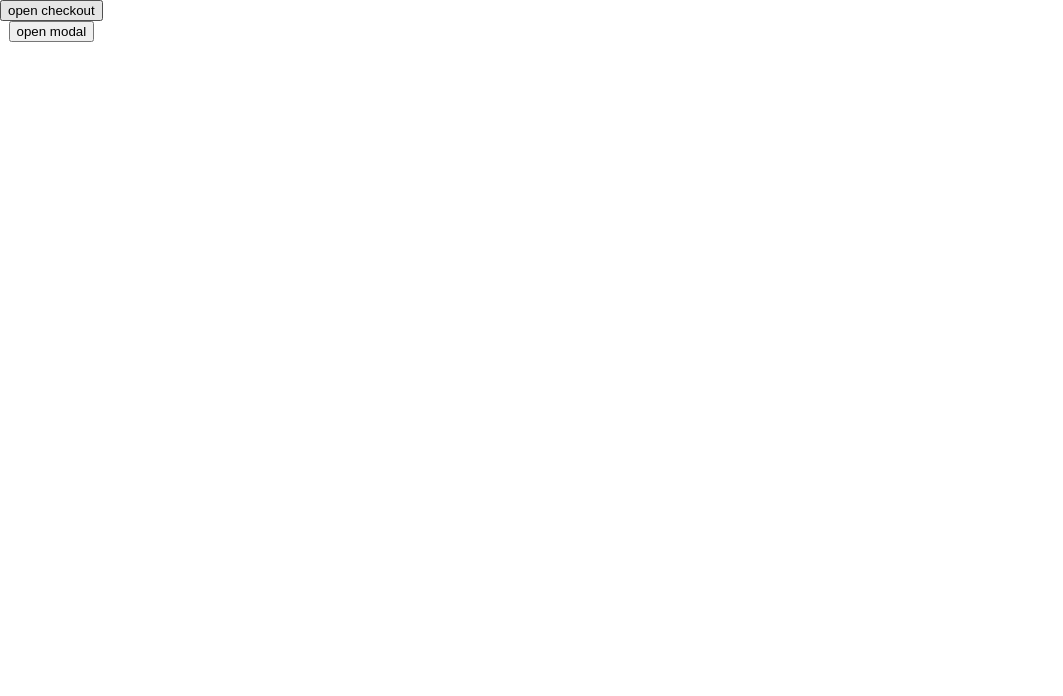
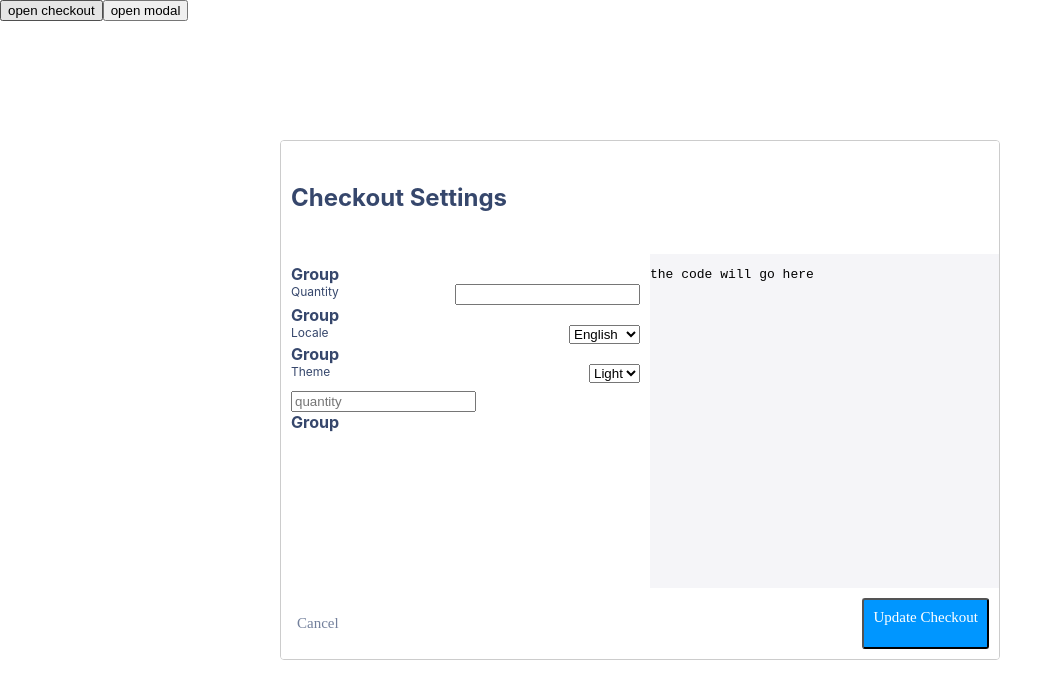
Before and after one commit to rob-hunt-paddle/hackathon, a React (Create React App) app: page / in a window 1280 px wide. Shown: the top 696 px of the page, without its empty margins (0-1063 px from the left). Built offline with nearby package versions, Linux system fonts and the light colour scheme.

Commit message:
latest changes

```diff
--- a/package.json
+++ b/package.json
@@ -8,9 +8,11 @@
     "react": "^16.6.3",
     "react-dom": "^16.6.3",
     "react-modal": "^3.7.1",
+    "react-redux": "^6.0.0",
     "react-router": "^4.3.1",
     "react-router-dom": "^4.3.1",
-    "react-scripts": "2.1.1"
+    "react-scripts": "2.1.1",
+    "redux": "^4.0.1"
   },
   "scripts": {
     "start": "react-scripts start",
--- a/src/components/Main/App.css
+++ b/src/components/Main/App.css
@@ -4,6 +4,66 @@
   display: flex;
   justify-content: center;
   align-items: center;
-  flex-direction: column;
+  flex-direction: row;
   text-align: center;
 }
+
+.modalContainer{
+  display: flex;
+  flex-direction: column;
+  justify-content: space-between;
+  height: 100%;
+}
+
+.modalButtons{
+  display: flex;
+  justify-content: space-between;
+  padding: 10px;
+}
+
+.internalContainer{
+  display: flex;
+  height: 100%;
+}
+
+.cancelBtn{
+  font-family: Graphik;
+  background: transparent;
+  border: none;
+  font-size: 15px;
+  color: #73809C;
+}
+
+.updateBtn{
+  color: #fff;
+  background-color: #0096FF;
+  padding: 9px;
+  padding-bottom: 21px;
+  font-size: 15px;
+  font-family: Graphik;
+  border-radius: 3px;
+}
+
+.code {
+  background-color: #F5F5F8;
+  width: 100%;
+}
+
+.checkoutSettings{
+  width: 100%;
+  padding: 10px;
+  color: #36476C;
+  font-size: 24px;
+}
+
+.checkoutParam{
+  display: flex;
+  flex-direction: row;
+  & p {
+    margin: 0;
+  }
+}
+
+pre {
+  white-space: pre-line;
+}
--- a/src/components/Main/index.js
+++ b/src/components/Main/index.js
@@ -1,20 +1,28 @@
 import React, { Component } from 'react';
 import ReactModal from 'react-modal';
+import { connect } from 'react-redux';
 import queryString from 'query-string'
+import { bindActionCreators } from 'redux'
+
 import humps from 'humps'
+import Group from '../group'
+import Dropdown from '../dropdown'
+import { updateTheme } from '../../redux/action-creators/updateTheme'
+import { updateLocale } from '../../redux/action-creators/updateLocale'
 import './App.css'
+
+const languageOptions = [
+  {name: 'English', langCode: 'en'},
+  {name: 'French', langCode: 'fr'},
+  {name: 'German', langCode: 'de'},
+  {name: 'Russian', langCode: 'ru'},
+]
 
 class Main extends Component {
 
   state = {
-    checkoutConfig: {
-      displayModeTheme: "dark",
-      quantity: 5,
-      locale: 'en',
-      checkoutVersion: "new",
-      product: 534099,
-    },
-    isOpen: false,
+    isOpen: true,
+    checkoutVersion: "new",
   }
 
   componentDidMount() {
@@ -23,6 +31,7 @@ class Main extends Component {
     //   ...prevState.checkoutConfig,
     //   checkoutConfig: params
     // }))
+    // this.openCheckout()
   }
 
   openCheckout() {
@@ -31,27 +40,18 @@ class Main extends Component {
   }
 
   refresh = () => {
-    const checkoutConfig = this.state.checkoutConfig
+    const checkoutConfig = this.props.checkoutConfig
     const { product, checkoutVersion } = this.state
     const mergeState = {
       ...checkoutConfig,
       checkoutVersion,
       product,
     }
-    window.Paddle.Checkout.open(this.state.checkoutConfig);
-  }
-
-  changeConfigParam(parameter, value) {
-    this.setState(prevState => (
-      {checkoutConfig:
-        { ...prevState.checkoutConfig,
-          [parameter]: value}
-        }
-    ))
+    window.Paddle.Checkout.open(this.props.checkoutConfig);
   }
 
   save() {
-    window.Paddle.Checkout.open(this.state.checkoutConfig);
+    window.Paddle.Checkout.open(this.props.checkoutConfig);
   }
 
   toggleModal() {
@@ -63,8 +63,12 @@ class Main extends Component {
     this.setState({isOpen: true})
   }
 
+  closeModal() {
+    this.setState({isOpen: false})
+  }
+
   render() {
-    console.log(this.state.checkoutConfig, 'cc')
+    const { checkoutConfig } = this.props;
     return (
       <div className="container">
         <button className="btn" onClick={() => this.openCheckout()}> open checkout </button>
@@ -73,31 +77,66 @@ class Main extends Component {
           isOpen={this.state.isOpen}
           style={{
             content: {
-              background: 'green',
+              background: '#fff',
+              padding: 0,
             },
             overlay: {
               position: 'fixed',
               zIndex: 99999999,
-              width: '600px',
+              width: '800px',
               height: '600px',
               margin: 'auto',
             }
           }}
         >
-          <button className="btn" onClick={() => this.changeConfigParam('displayModeTheme', 'dark')}> dark mode </button>
-          <button className="btn" onClick={() => this.changeConfigParam('displayModeTheme', 'light')}> light mode </button>
-          <select onChange={(e) => this.changeConfigParam('locale', e.target.value)}>
-            <option value="en">English</option>
-            <option value="ru">Russian</option>
-            <option value="de">German</option>
-            <option value="fr">French</option>
-          </select>
-          <input placeholder="quantity" onChange={(e) => this.changeConfigParam('quantity', e.target.value)} />
-          <button onClick={() => this.toggleModal()}> save changes </button>
+          <div className="modalContainer">
+            <div className="checkoutSettings">
+              <h4> Checkout Settings </h4>
+            </div>
+            <div className="internalContainer">
+                <div className="checkoutSettings">
+                  <div>
+                    <Group labelName="Quantity" />
+                    <Dropdown
+                      labelName="Locale"
+                      changeConfigParam={this.changeConfigParam}
+                      options={languageOptions}
+                    />
+                    <Dropdown
+                      labelName="Theme"
+                      changeConfigParam={this.changeConfigParam}
+                    />
+                    <input placeholder="quantity" onChange={(e) => this.changeConfigParam('quantity', e.target.value)} />
+                  </div>
+                  <div> <h6> Group </h6> </div>
+                </div>
+                <div className="code">
+                  <pre>
+                    the code will go here
+                  </pre>
+                </div>
+              </div>
+             <div className="modalButtons">
+               <button
+                  className="cancelBtn"
+                  onClick={() => this.closeModal()}> Cancel
+               </button>
+               <button
+                  className="updateBtn"
+                  onClick={() => this.toggleModal()}> Update Checkout
+              </button>
+             </div>
+          </div>
         </ReactModal>
       </div>
     );
   }
 }
 
-export default Main;
+const mapStateToProps = ({ checkoutConfig }) => ({
+    checkoutConfig,
+})
+
+const mapDispatchToProps = dispatch => bindActionCreators({ updateTheme, updateLocale }, dispatch)
+
+export default connect(mapStateToProps, mapDispatchToProps)(Main)
--- /dev/null
+++ b/src/components/dropdown/index.js
@@ -0,0 +1,36 @@
+import React from 'react'
+import { bindActionCreators } from 'redux'
+import { connect } from 'react-redux'
+
+import { updateTheme } from '../../redux/action-creators/updateTheme'
+import { updateLocale } from '../../redux/action-creators/updateLocale'
+// import './index.css'
+
+const Dropdown = ({ labelName, updateLocale, updateTheme }) => {
+  return(
+    <div className="groupContainer">
+      <div> <h6> Group </h6> </div>
+      <div className="innerGroupContainer">
+        <label className="labelName"> {labelName} </label>
+        {labelName === 'Locale' ?
+          <select onChange={(e) => updateLocale(e.target.value)}>
+            <option value="en">English</option>
+            <option value="ru">Russian</option>
+            <option value="de">German</option>
+            <option value="fr">French</option>
+          </select>
+          :
+          <select onChange={(e) => updateTheme(e.target.value)}>
+            <option value="light">Light</option>
+            <option value="dark">Dark</option>
+          </select>
+        }
+
+      </div>
+    </div>
+  )
+}
+
+const mapDispatchToProps = dispatch => bindActionCreators({ updateTheme, updateLocale }, dispatch)
+
+export default connect(null, mapDispatchToProps)(Dropdown)
--- /dev/null
+++ b/src/components/group/index.css
@@ -0,0 +1,18 @@
+.groupContainer{
+  display: flex;
+  flex-direction: column;
+}
+
+.innerGroupContainer{
+  display: flex;
+  flex-direction: row;
+  justify-content: space-between;
+}
+
+.labelName{
+  font-size: 12px;
+}
+
+h6{
+  margin: 0;
+}
--- /dev/null
+++ b/src/components/group/index.js
@@ -0,0 +1,16 @@
+import React from 'react'
+import './index.css'
+
+const Group = ({ labelName }) => {
+  return(
+    <div className="groupContainer">
+      <div> <h6> Group </h6> </div>
+      <div className="innerGroupContainer">
+        <label className="labelName"> {labelName} </label>
+        <input />
+      </div>
+    </div>
+  )
+}
+
+export default Group
--- a/src/index.js
+++ b/src/index.js
@@ -2,9 +2,27 @@ import React from 'react';
 import ReactDOM from 'react-dom';
 import './index.css';
 import App from './App';
+import { Provider } from 'react-redux';
 import * as serviceWorker from './serviceWorker';
+import reducer from './redux/reducers';
+import { createStore } from 'redux';
 
-ReactDOM.render(<App />, document.getElementById('root'));
+const store = createStore(
+  reducer,
+  window.__REDUX_DEVTOOLS_EXTENSION__ && window.__REDUX_DEVTOOLS_EXTENSION__()
+);
+
+class Component extends React.Component {
+  render(){
+    return(
+      <Provider store={store}>
+        <App />
+      </Provider>
+    )
+  }
+}
+
+ReactDOM.render(<Component />, document.getElementById('root'));
 
 // If you want your app to work offline and load faster, you can change
 // unregister() to register() below. Note this comes with some pitfalls.
--- /dev/null
+++ b/src/redux/action-creators/updateLocale.js
@@ -0,0 +1,6 @@
+export const updateLocale = (locale) => {
+  return {
+    type: 'UPDATE_LOCALE',
+    locale,
+  }
+}
--- /dev/null
+++ b/src/redux/action-creators/updateTheme.js
@@ -0,0 +1,6 @@
+export const updateTheme = (theme) => {
+  return {
+    type: 'UPDATE_THEME',
+    theme,
+  }
+}
--- /dev/null
+++ b/src/redux/reducers/checkoutConfig/index.js
@@ -0,0 +1,24 @@
+const initialState = {
+  displayModeTheme: 'dark',
+  quantity: 5,
+  locale: 'en',
+  checkoutVersion: "new",
+  product: 534099,
+}
+
+export default(state = initialState, action) => {
+  switch(action.type){
+    case 'UPDATE_THEME':
+      return {
+        ...state,
+        displayModeTheme: action.theme
+      }
+    case 'UPDATE_LOCALE':
+      return {
+        ...state,
+        locale: action.locale
+      }
+    default:
+      return state;
+  }
+}
--- /dev/null
+++ b/src/redux/reducers/index.js
@@ -0,0 +1,8 @@
+import { combineReducers } from 'redux';
+import checkoutConfig from './checkoutConfig';
+
+const rootReducer = combineReducers({
+  checkoutConfig,
+});
+
+export default rootReducer;
```
Also changed, not shown: backup.code.txt (added).
